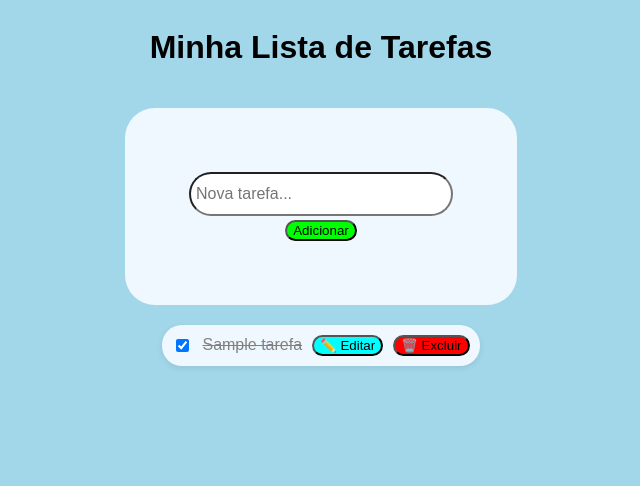
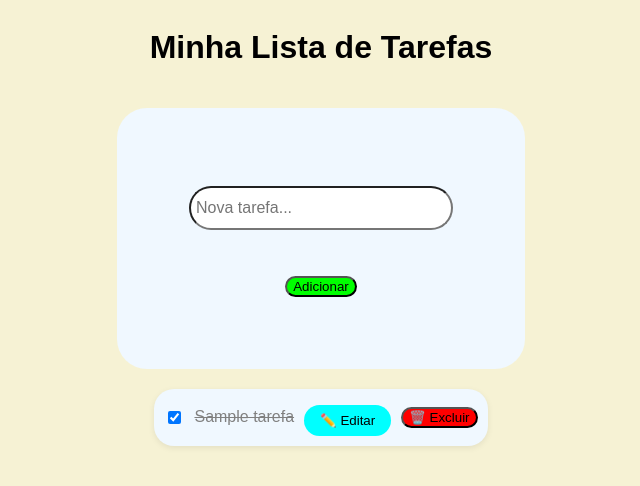
Before and after one commit to Joalisson-Lemos/MVP_tarefas, a PHP site: page / in a window 1280 px wide. Shown: the top 486 px of the page, without its empty margins (319-959 px from the left). Run offline with PHP 8.4, Linux system fonts and the light colour scheme; tables that the repository leaves empty or names only in its code hold one stand-in row (values such as "Sample post").

Commit message:
atualizar style

```diff
--- a/index.php
+++ b/index.php
@@ -5,7 +5,7 @@
 <head>
   <meta charset="UTF-8">
   <title>Lista de Tarefas</title>
-  <link rel="stylesheet" href="style.css">
+  <link rel="stylesheet" href="./style.css?v=<?php echo filemtime('style.css'); ?>">
 </head>
 <body>
   <h1>Minha Lista de Tarefas</h1>
--- a/style.css
+++ b/style.css
@@ -5,7 +5,7 @@ body {
     align-items: center;
     text-align: center;
     font-family: Arial, sans-serif;
-    background-color: #a2d6e9;
+    background-color: #f6f2d4;
 }
 #tarefa{
     width: 250px;
@@ -22,6 +22,7 @@ body {
 }
 .tarefas {
     margin-top: 20px;
+    padding-top: 20px;
 }
 .tarefa{
     background-color: #f0f8ff;
@@ -49,6 +50,24 @@ body {
 .botao-editar{
     background-color: aqua;
     border-radius: 50px;
+    display: inline-block;
+    margin-top: 20px;
+    background-color: lime;
+    border-radius: 50px;
+    color: black;
+    margin-top: 6px;
+    padding: 9px 22px;
+    min-width: 64px;
+    border-radius: 999px;
+    border: none;
+}
+.botao-editar{
+    background-color: aqua;
+    margin-top: 6px;
+    padding: 8px 16px;
+    min-width: 64px;
+    border-radius: 999px;
+    border: none;
 }
 .botao-excluir{
     background-color: red;
@@ -56,4 +75,17 @@ body {
 }
 #form-tarefa{
     border-radius: 50px;
+    margin-top: 6px;
+    padding: 8px 16px;
+    min-width: 64px;
+    border-radius: 999px;
+    border: none;
 }
+#form-tarefa{
+    border-radius: 50px;
+    display: flex;
+    flex-direction: column;
+    align-items: center;
+    gap: 12px;
+    padding: 8px;
+}
```
